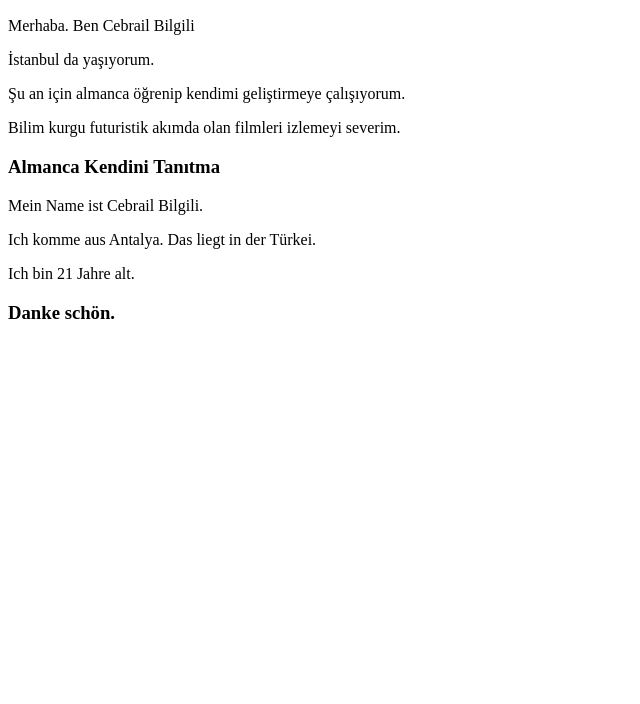
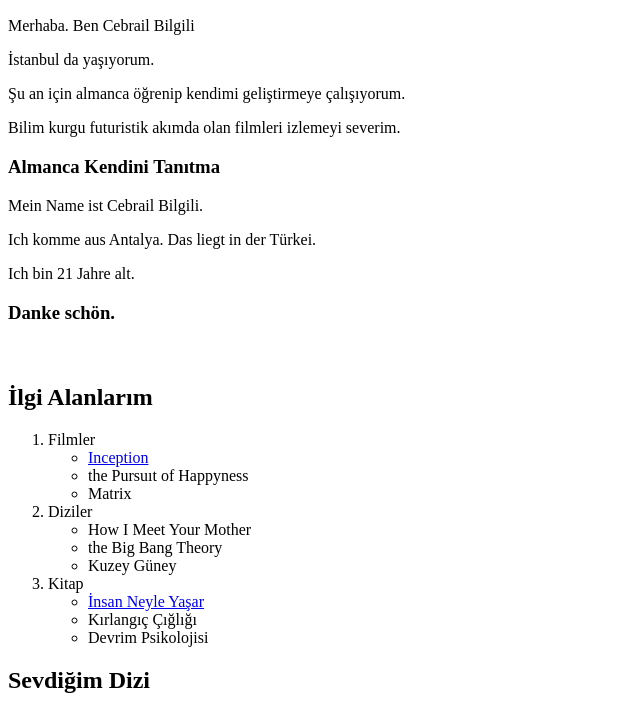
Before and after one commit to cebrailbilgili/kodluyoruz-deneme, a plain HTML site: page index.html in a window 1280 px wide. Shown: the part 96-800 px from the top of the page, without its empty margins (0-640 px from the left). Drawn offline with Linux system fonts and the light colour scheme.

Commit message:
resim-eklendi

```diff
--- a/index.html
+++ b/index.html
@@ -11,3 +11,36 @@
 <p>Ich komme aus Antalya. Das liegt in der Türkei.</p> <p>Ich bin 21 Jahre alt.</p>
 <h3> Danke schön.<h3>
 <!-- Almanca tanıtım-->
+<br>
+<h2><strong>İlgi Alanlarım</strong></h2>
+    <ol>
+    <li>Filmler</li>
+    <ul>
+        <li>
+            <a href="https://www.imdb.com/title/tt1375666/?pf_rd_m=A2FGELUUNOQJNL&pf_rd_p=e31d89dd-322d-4646-8962-327b42fe94b1&pf_rd_r=8Y2XETGHQEDNT88SCZFY&pf_rd_s=center-1&pf_rd_t=15506&pf_rd_i=top&ref_=chttp_tt_13"
+            target="_blank">Inception
+                </a>
+            </li>
+        <li>the Pursuıt of Happyness</li>
+        <li>Matrix</li>
+    </ul>
+    <li>Diziler</li>
+    <ul>
+        <li>How I Meet Your Mother</li>
+        <li>the Big Bang Theory</li>
+        <li>Kuzey Güney</li>
+    </ul>
+    <li>Kitap</li>
+        <ul>
+            <li>
+                <a href="https://www.goodreads.com/book/show/20887603-i-nsan-neyle-ya-ar?from_search=true&from_srp=true&qid=chOhYw2B8v&rank=1"
+            target="_blank">İnsan Neyle Yaşar
+        </a></li>
+            <li>Kırlangıç Çığlığı</li>
+            <li>Devrim Psikolojisi</li>
+        </ul>
+</ol>
+            <h2>Sevdiğim Dizi</h2>
+            <h3><strong>How I Meet Your Mother</strong></h3>
+                <img src="https://m.media-amazon.com/images/M/MV5BNjg1MDQ5MjQ2N15BMl5BanBnXkFtZTYwNjI5NjA3._V1_FMjpg_UX445_.jpg" alt="How I meet Your Mother">
+                <p>How I Met Your Mother, ABD'de yayın yapan CBS kanalında, 19 Eylül 2005'ten 31 Mart 2014'e kadar yayınlamış olan, yaratıcılığı ve yapımcılığını Carter Bays ve Craig Thomas'ın, başrollerini Josh Radnor, Jason Segel, Neil Patrick Harris, Cobie Smulders ve Alyson Hannigan'ın üstlendiği durum komedisi türündeki televizyon dizisidir.</p>
```
